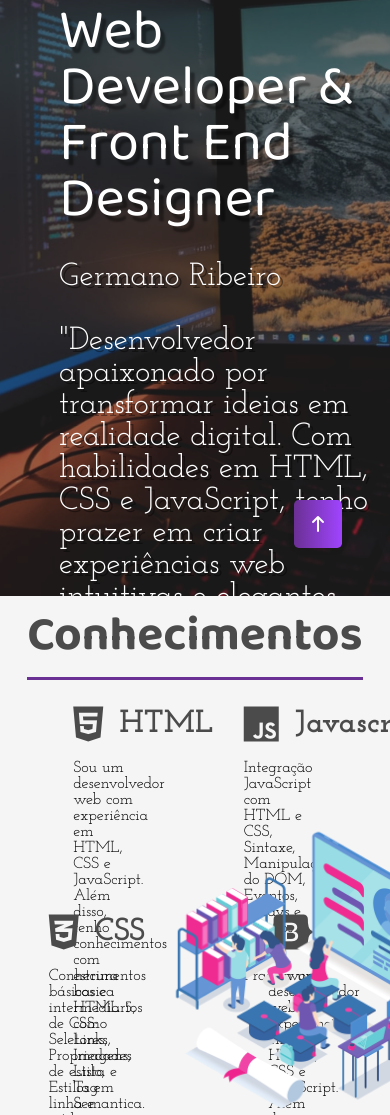
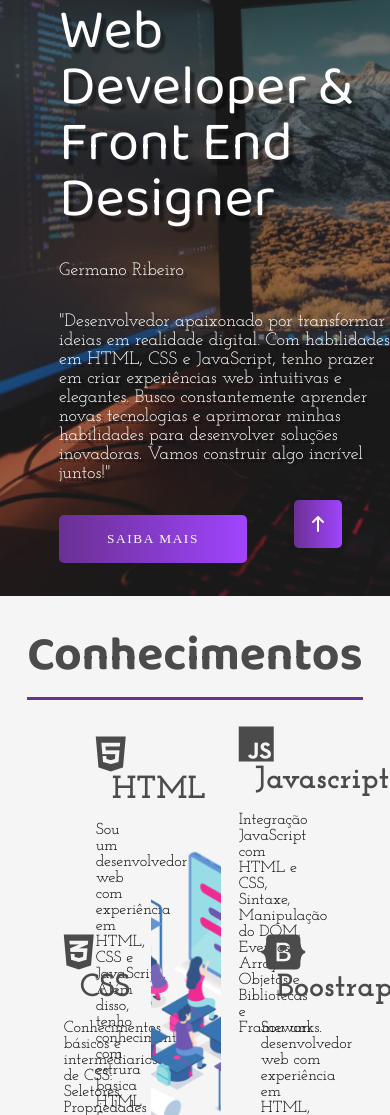
Before and after one commit to gertn1/NewPortifolio, a website: page index.html in a window 390 px wide. Shown: the part 248-1363 px from the top of the page. Drawn offline with Linux system fonts and the light colour scheme; files whose address does not match are found by name; a web font is replaced by a local one.

Commit message:
primeira etapa site responsivo

```diff
--- a/style.css
+++ b/style.css
@@ -135,11 +135,18 @@ header {
 .banner p {
   font-family: var(--font-secundary);
   color: #fff;
-  font-size: 2rem;
+  font-size: 25px;
   text-shadow: 0.2rem 0.2rem rgba(0, 0, 0, 0.4);
   margin-bottom: 2rem;
   opacity: 0;
   animation: moveBanner 1s 0.7s forwards;
+}
+
+
+@media (max-width: 768px) {
+  .banner p {
+    font-size: 18px;
+  }
 }
 
 .banner button {
@@ -242,11 +249,22 @@ header {
 .conhecimento:nth-child(1) {
   grid-column: 4 / 7;
   grid-row: 1 / 3;
+  width: 100%;
+  padding: 10px;
+  box-sizing: border-box;
+
 }
 
 .conhecimento:nth-child(2) {
   grid-column: 3 / 6;
   grid-row: 3 / 5;
+
+}
+
+@media (min-width: 768px) {
+  .conhecimento {
+    width: 50%; /* Dividir em duas colunas em telas maiores que 768px */
+  }
 }
 
 .conhecimento:nth-child(3) {
@@ -272,12 +290,16 @@ header {
 .sessao-conhecimentos {
   background-color: #f5f5f5;
   height: 100%;
+  padding: 20px;
+
 }
 
 .sessao-header {
   display: flex;
   align-items: center;
   justify-content: center;
+  display: flex;
+  flex-wrap: wrap;
 }
 
 .sessao-header h1 {
@@ -286,27 +308,39 @@ header {
   color: #4b4b4b;
   border-bottom: solid 3px #6a3093;
   margin-bottom: 1.5rem;
+  display: flex;
+  flex-wrap: wrap;
 }
 
 .conhecimento-header {
   display: flex;
   align-items: center;
   color: #4b4b4b;
+  display: flex;
+  flex-wrap: wrap;
+
 }
 
 .conhecimento-header i {
   font-size: 2.5rem;
+  display: flex;
+  flex-wrap: wrap;
+
 }
 
 .conhecimento-header h3 {
   font-family: var(--font-secundary);
   font-size: 2rem;
   padding-left: 1rem;
+  display: flex;
+  flex-wrap: wrap;
 }
 
 .conhecimento-text {
   font-family: var(--font-secundary);
   margin-top: 1rem;
+
+
 }
 
 .conhecimentos-img-wrapper {
@@ -314,11 +348,17 @@ header {
   grid-row: 2 / 6;
   width: 80%;
   height: 80%;
+
 }
 
 .conhecimentos-img-wrapper img {
   object-fit: cover;
   height: 100%;
+  display: flex;
+  flex-wrap: wrap;
+  max-width: 100%;
+
+
 }
 
 .projetos {
@@ -347,6 +387,7 @@ header {
   border-radius: 0.5rem;
   opacity: 0.8;
   transition: opacity 0.3s;
+
 }
 
 .card:hover .card-img-wrapper img {
```
Also changed, not shown: index.html (+1 -1 lines).
